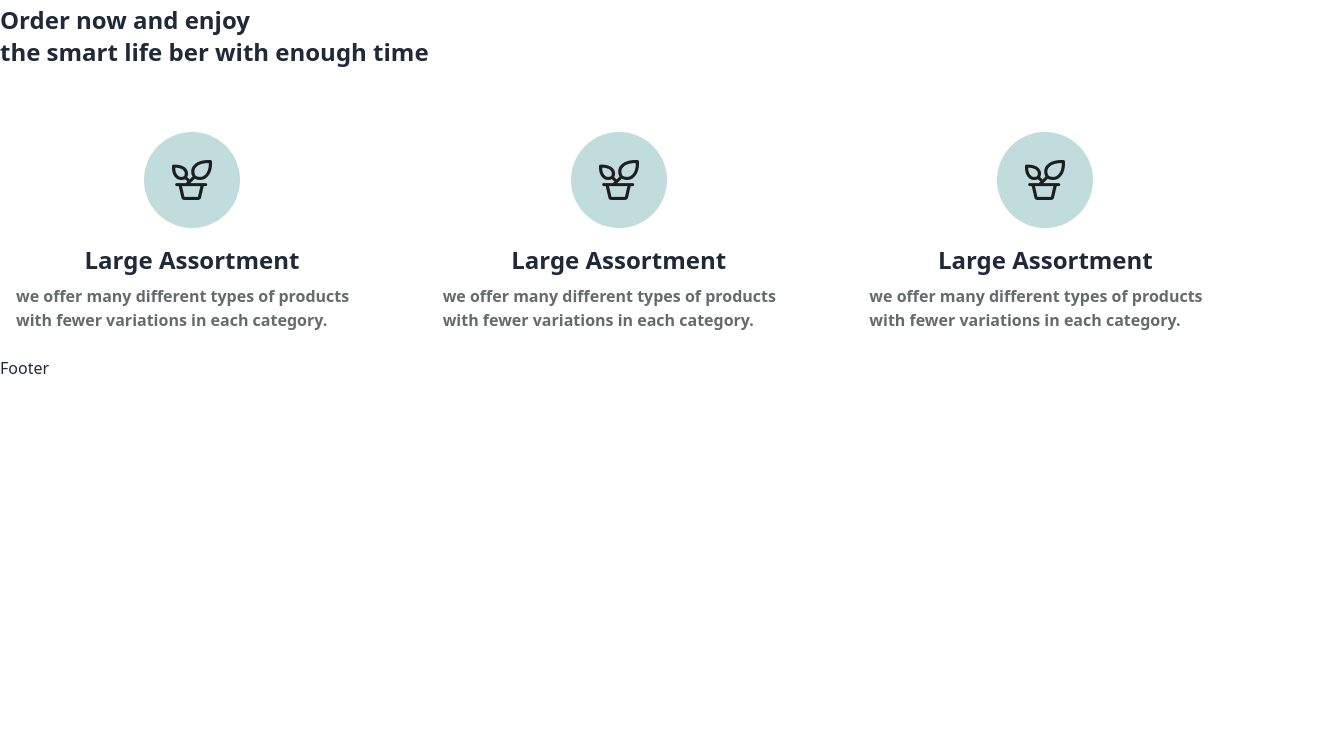
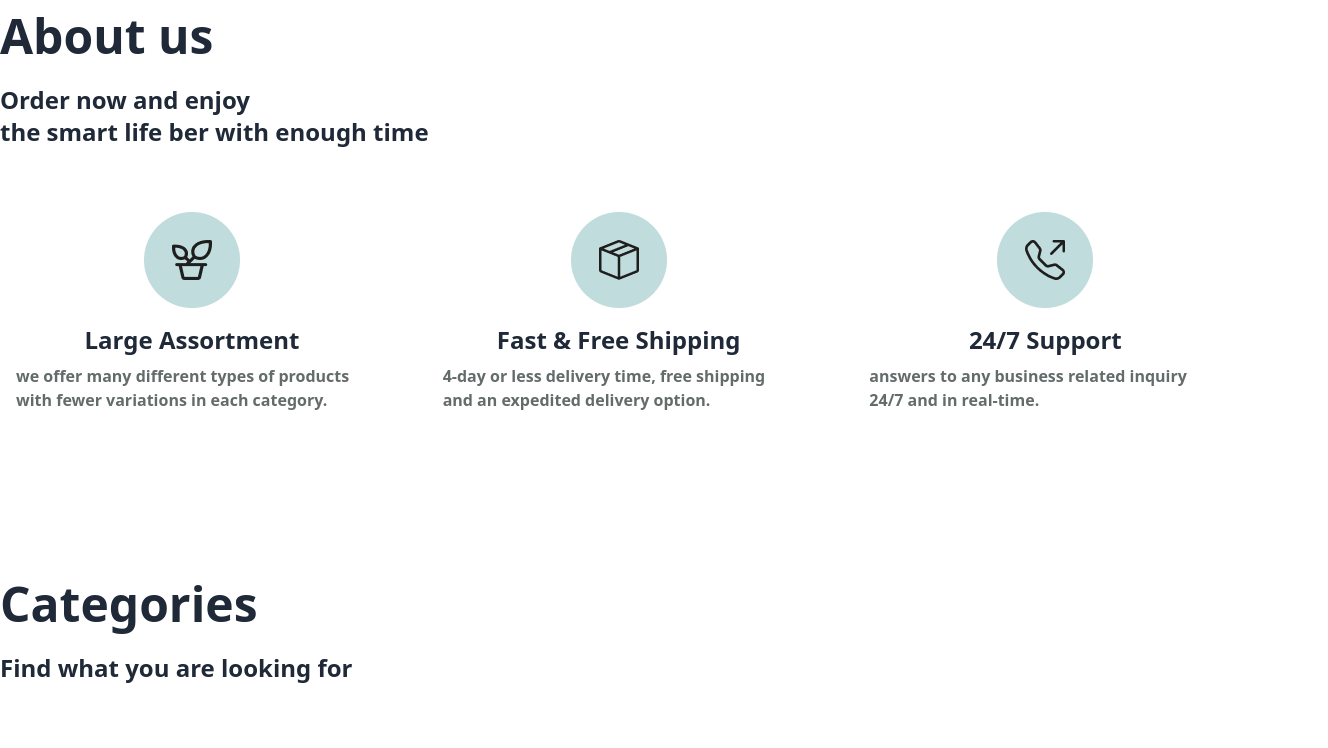
Before and after one commit to ramohin1236/bd-task-client, a React (Vite) app: page / in a window 1280 px wide. Shown: the part 1880-2628 px from the top of the page, 1328 px wide, since content can reach past the window. Before the commit the page ends 2260 px from the top, so only its background shows below. Built offline with nearby package versions, Linux system fonts and the light colour scheme.

Commit message:
categories section created

```diff
--- a/src/Section/AboutSection.jsx
+++ b/src/Section/AboutSection.jsx
@@ -1,5 +1,7 @@
 import AboutCart from "../components/AboutCart"
 import img1 from '/public/Group 3.png'
+import img2 from '/public/Group 2.png'
+import img3 from '/public/Group 1.png'
 const AboutSection = () => {
     return (
         <div className="mt-16">
@@ -7,8 +9,8 @@ const AboutSection = () => {
             <p className="mt-6 text-2xl font-semibold">Order now and enjoy <br /> the smart life ber with enough time</p>
             <div className="grid grid-cols-1 md:grid-cols-2 lg:grid-cols-3">
                 <AboutCart img={img1} titel={"Large Assortment"} des={"we offer many different types of products with fewer variations in each category."} />
-                <AboutCart img={img1} titel={"Large Assortment"} des={"we offer many different types of products with fewer variations in each category."} />
-                <AboutCart img={img1} titel={"Large Assortment"} des={"we offer many different types of products with fewer variations in each category."} />
+                <AboutCart img={img2} titel={"Fast & Free Shipping"} des={"4-day or less delivery time, free shipping and an expedited delivery option."} />
+                <AboutCart img={img3} titel={"24/7 Support"} des={"answers to any business related inquiry 24/7 and in real-time."} />
             </div>
         </div>
     )
--- /dev/null
+++ b/src/Section/CategoriesSec.jsx
@@ -0,0 +1,37 @@
+import CategoriesCart from "../components/CategoriesCart"
+import img1 from '/public/black_hoodie_mockup.jpg'
+import img2 from '/public/creative-reels-composition.png'
+import img3 from '/public/Stylish blue plaid shirt for men -4.jpg'
+
+const CategoriesSec = () => {
+    return (
+        <div>
+            <div className="container mx-auto mb-36">
+                <p className="text-5xl font-bold">Categories</p>
+                <p className="mt-6 text-2xl font-semibold">Find what you are looking for</p>
+            </div>
+
+
+
+            <div className="hero w-full md:h-[600px] md:bg-[#c1dcdc]">
+                <div className="hero-content flex-col lg:flex-row-reverse">
+                    <div className="text-center lg:text-left ">
+                        <div className="grid grid-cols-1 md:grid-cols-2 lg:grid-cols-3 gap-36">
+                            <div className="relative mt-[-110px]"><CategoriesCart img={img1}  cate={"Male-fashion"} /></div>
+                          <div>
+                          <CategoriesCart img={img2} cate={"Mobile"}/>
+                          </div>
+                           <div  className="relative mt-[-110px]">
+                           <CategoriesCart img={img3} cate={"Casual-shirt"}/>
+                           </div>
+
+                        </div>
+                    </div>
+                </div>
+            </div>
+
+        </div>
+    )
+}
+
+export default CategoriesSec
--- a/src/components/AboutCart.jsx
+++ b/src/components/AboutCart.jsx
@@ -1,3 +1,4 @@
+/* eslint-disable react/prop-types */
 
 
 const AboutCart = ({img,titel,des}) => {
--- /dev/null
+++ b/src/components/CategoriesCart.jsx
@@ -0,0 +1,20 @@
+/* eslint-disable react/prop-types */
+
+import { Link } from "react-router-dom"
+
+
+const CategoriesCart = ({img, cate}) => {
+  return (
+   <Link>
+     <div className="card w-96 bg-base-100 shadow-xl ">
+  <figure><img src={img} alt="Shoes" className="h-[500px] object-cover "/></figure>
+
+
+
+</div>
+ <p className="text-3xl font-bold">{cate}</p>
+   </Link>
+  )
+}
+
+export default CategoriesCart
--- a/src/pages/Home.jsx
+++ b/src/pages/Home.jsx
@@ -1,18 +1,26 @@
 import AboutSection from "../Section/AboutSection"
+import CategoriesSec from "../Section/CategoriesSec"
 import HeaderCover from "../components/HeaderCover"
 import Sweeper from "../components/Sweeper"
 
 
 const Home = () => {
     return (
-        <div className="container mx-auto  ">
+        <div>
+            <div className="container mx-auto  ">
             <HeaderCover />
-            <div className="rounded-lg mt-14">
+            </div>
+            <div className="container mx-auto  rounded-lg mt-14">
                 <Sweeper />
             </div>
-            <div className="rounded-lg mt-14">
+            <div className="rounded-lg mt-36 container mx-auto ">
 
                     <AboutSection />
+
+            </div>
+            <div className="rounded-lg mt-36">
+
+                    <CategoriesSec />
 
             </div>
         </div>
```
